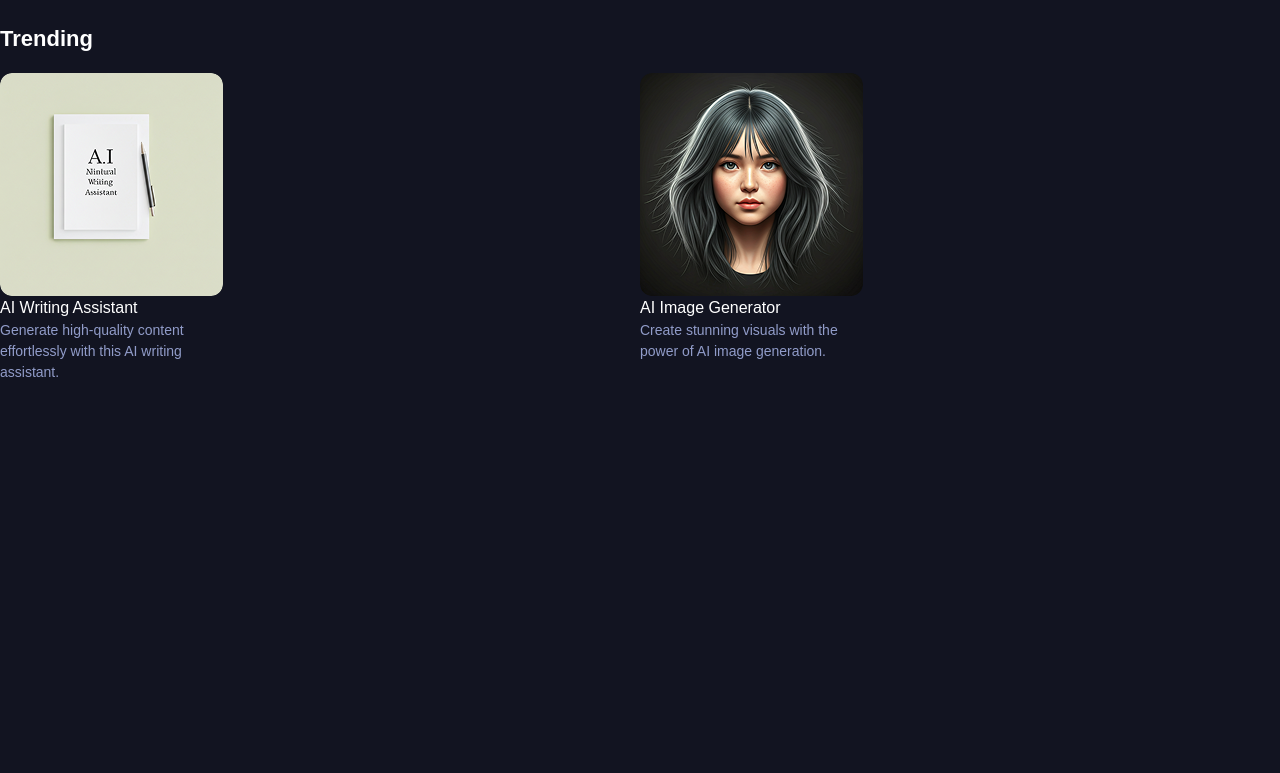
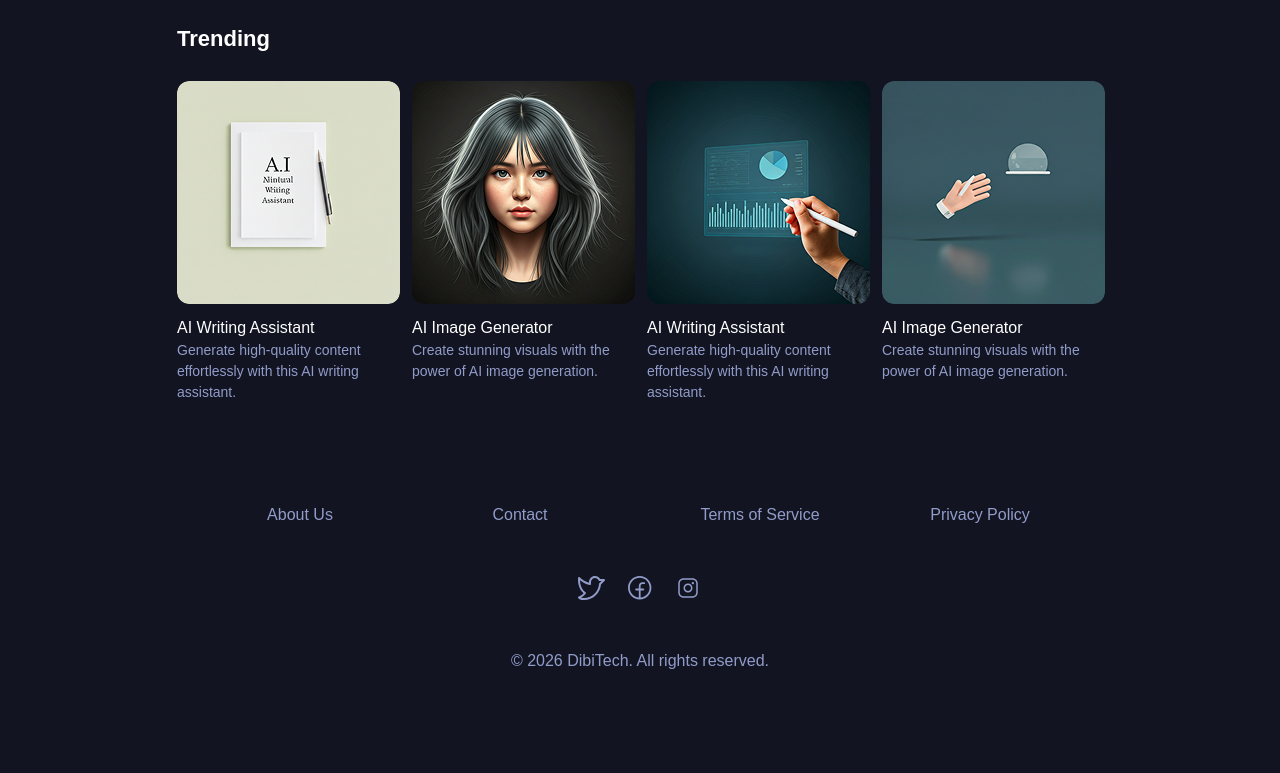
Before and after one commit to afifahmad121/pengumpulan-tugas, a plain HTML site: page index.html in a window 1280 px wide. Shown: the part 1301-2074 px from the top of the page. Before the commit the page ends 2000 px from the top, so only its background shows below. Drawn offline with Linux system fonts and the light colour scheme; a web font is replaced by a local one.

Commit message:
[ASSIGNMENT] DAY - 15 Practical Session : Building website end to (ahmad afifil gina)

```diff
--- a/index.html
+++ b/index.html
@@ -119,11 +119,12 @@
     </main>
     <section id="trending">
 
-                    <div class="trending-judul">
-                        <h2>Trending</h2>
-                    </div>
 
-            <div class="trending-column">
+        <div class="trending-column">
+                <div class="trending-judul">
+                    <h2>Trending</h2>
+                </div>
+            <div class="trending-gabung">
 
                 <div class="trending-desc" >
                     <img src="./asset/img/tranding-img2.png" alt="">
@@ -131,13 +132,54 @@
                     <p>Generate high-quality content effortlessly with this AI writing assistant.</p>
 
                 </div>
-                <div class="trending-desc gambar2">
+                <div class="trending-desc1">
+                    <img  class="trending-list" src="./asset/img/tranding-imgg.png" alt="">
+                    <h3 class="trending-list" >AI Image Generator</h3>
+                    <p class="trending-list">Create stunning visuals with the power of AI image generation.</p>
+                </div>
+
+                <div class="trending-desc2">
                     <img src="./asset/img/tranding-imgg.png" alt="">
                     <h3>AI Image Generator</h3>
                     <p>Create stunning visuals with the power of AI image generation.</p>
+                </div>
+
+                <div class="trending-desc2" >
+                    <img src="./asset/img/tranding-img3.png" alt="">
+                    <h3>AI Writing Assistant</h3>
+                    <p>Generate high-quality content effortlessly with this AI writing assistant.</p>
+
+                </div>
+                <div class="trending-desc2">
+                    <img src="./asset/img/tranding-img4.png" alt="">
+                    <h3>AI Image Generator</h3>
+                    <p>Create stunning visuals with the power of AI image generation.</p>
+                </div>
             </div>
             </div>
+    </section>
+    <footer id="footer-container">
+        <div class="footer-gabung">
 
-    </section>
+            <div class="footer-links">
+                <div class="link-group">
+                    <a href="#">About Us</a>
+                    <a href="#">Contact</a>
+                </div>
+                <div class="link-group">
+                    <a href="#">Terms of Service</a>
+                    <a href="#">Privacy Policy</a>
+                </div>
+            </div>
+        </div>
+
+  <div class="footer-socials">
+    <img src="./asset/icon/twitter.svg" alt="">
+    <img src="./asset/icon/facebook.svg" alt="">
+    <img src="./asset/icon/instagram.svg" alt="">
+  </div>
+
+    <p class="copyright">© 2026 DibiTech. All rights reserved.</p>
+</footer>
 </body>
 </html>
--- a/style.css
+++ b/style.css
@@ -5,6 +5,9 @@
     margin: 0;
     padding: 0;
 }
+
+
+
 
 body{
     font-family: 'Montserrat', sans-serif ;
@@ -112,8 +115,6 @@ a{
     font-size: 10.34px;
     line-height: 15.52px;
     letter-spacing: 0px;
-     /* margin-left: auto;
-    margin-right: auto;  */
     padding-top: 40px;
     text-align: center;
     color: var(--text-color1)
@@ -125,19 +126,19 @@ a{
 
     margin-top: 20px;
     display: flex;
-    justify-content: center; /* Menjaga seluruh blok tetap di tengah layar */
-    width: 100%;
+
+    justify-content: center;
 
 
 }
 
 .container-penggabung{
-    width: 100%;       /* Lebar fleksibel untuk layar kecil */
-    max-width: 380px;     /* Sesuaikan dengan total lebar 2 gambar + gap */
+    width: 100%;
+    max-width: 380px;
     display: flex;
     flex-direction: column;
 
-    align-items: flex-start; /* Mengunci semua konten rata kiri di dalam container ini */
+    align-items: flex-start;
 }
 
 .Categories-judul h2{
@@ -296,38 +297,37 @@ padding-bottom: 30px;
 
   margin-top: 28px;
     width: 100%;
+    display: flex;
+    justify-content: center;
+}
+
+.trending-judul{
+
+   display: flex;
+    justify-content: start;
+    width: 100%;
+    margin-bottom: 28px;
+    color: var(--text-color1);
 
 }
 
+.trending-gabung{
 
-.trending-judul{
-    /* background-color: red; */
+     display: grid;
+      grid-template-columns: repeat(4,1fr);
+      gap: 12px;
 
-    margin-bottom: 20px;
-    color: var(--text-color1);
+
 }
 
+.trending-column{
+    width: 100%;
+    max-width: 380px;
 
 
-.trending-column{
-      display: grid;
-      grid-template-columns: repeat(2,1fr);
-
-      align-items: start;
 }
 
-/* .trending-image{ */
-    /* background-color: red; */
-    /* display: grid; */
-    /* grid-template-columns: repeat(2,1fr); */
-    /* justify-content: center;
-    align-items: center; */
-    /* max-width: 100%; */
-    /* gap: 12px; */
-
-/* } */
     .trending-judul h2{
-        /* background-color: red; */
         width: 348px;
         height: 28px;
         font-weight: 700;
@@ -341,31 +341,26 @@ padding-bottom: 30px;
         width: 100%;
 
     }
-/* .trending-container{ */
-
-    /* display: grid;
-    grid-template-columns: repeat(3,1fr);
-    justify-content: center;
-    align-items: center; */
 
 
-    /* gap:12px ; */
-/* } */
-
-
-.trending-desc img{
+.trending-desc img, .trending-desc1 img{
     width: 223px;
     height: 223px;
     border-radius: 12px;
     object-fit: cover;
     display: block;
+    margin-bottom: 12px;
 }
 
-.gambar2{
-    clip-path: inset(0 50% 0 0);
+.trending-desc2{
+    display: none;
 }
 
-.trending-desc h3{
+.trending-list{
+    clip-path: inset(0 36% 0 0);
+}
+
+.trending-desc h3, .trending-desc1 h3{
     width: 223px;
     height: 24px;
     font-weight: 500;
@@ -374,10 +369,9 @@ padding-bottom: 30px;
     letter-spacing: 0px;
     color: var(--text-color1);
 
-
 }
 
-.trending-desc p{
+.trending-desc p, .trending-desc1 p{
     width: 223px;
     height: 63px;
     font-weight: 400px;
@@ -386,6 +380,70 @@ padding-bottom: 30px;
     letter-spacing: 0px;
     color: var(--text-color);
 }
+
+/* footer */
+
+#footer-container {
+  display: flex;
+  flex-direction: column; /* Tumpuk ke bawah */
+  align-items: center;    /* Pusatkan semua isi */
+
+  padding: 100px 20px;
+  gap: 25px;
+}
+
+.footer-links {
+  display: flex;
+  flex-direction: column;
+  gap: 15px;
+  text-align: center;
+}
+
+.link-group {
+  display: flex;
+  gap: 60px;
+}
+
+.footer-socials {
+  display: flex;
+}
+
+.link-group a{
+    color: var(--text-color);
+}
+
+.footer-links a{
+ width: 160px;
+ height: 24px;
+ font-weight: 400;
+ font-size: 16px;
+ line-height: 24px;
+ letter-spacing: 0px;
+ align-items: center;
+}
+
+.footer-socials img{
+
+    width:48px;
+    height: 24px;
+    gap: 16px;
+    color: var(--text-color);
+    margin-top: 24px;
+    margin-bottom:24px ;
+
+}
+
+.copyright{
+    width: 372px;
+    height: 24px;
+    font-weight: 400;
+    font-size: 16px;
+    line-height: 24px;
+    letter-spacing: 0px;
+    text-align: center;
+    color: var(--text-color);
+}
+
 
 @media (min-width: 768px){
 
@@ -458,6 +516,11 @@ li a{
 
 
 /* categories */
+#categories{
+     margin-top: 20px;
+    display: flex;
+    justify-content: center;
+}
 
 .container-penggabung{
     width: 100%;
@@ -601,5 +664,62 @@ padding-bottom: 30px;
 
 }
 
+/* trending */
+
+.trending-desc1{
+    display: none;
+}
+
+.trending-desc2{
+    display: block;
+}
+
+.trending-column{
+
+    width: 100%;
+    max-width: 926px;
+
+}
+
+.trending-desc2 img{
+
+    width: 223px;
+    height: 223px;
+    border-radius: 12px;
+    object-fit: cover;
+    display: block;
+    margin-bottom: 12px;
+}
+
+.trending-desc2 h3{
+    width: 223px;
+    height: 24px;
+    font-weight: 500;
+    font-size: 16px;
+    line-height: 24px;
+    letter-spacing: 0px;
+    color: var(--text-color1);
+
+}
+
+.trending-desc2 p{
+    width: 223px;
+    height: 63px;
+    font-weight: 400px;
+    font-size: 14px;
+    line-height: 21px;
+    letter-spacing: 0px;
+    color: var(--text-color);
+}
+
+
+/* footer */
+.footer-links {
+  display: grid;
+  grid-template-columns: repeat(2, auto);
+  justify-content: center;
+  gap: 15px 80px;
+  text-align: center;
+}
 
     }
```
Also changed, not shown: asset/icon/facebook.svg (added), asset/icon/instagram.svg (added), asset/icon/twitter.svg (added).
